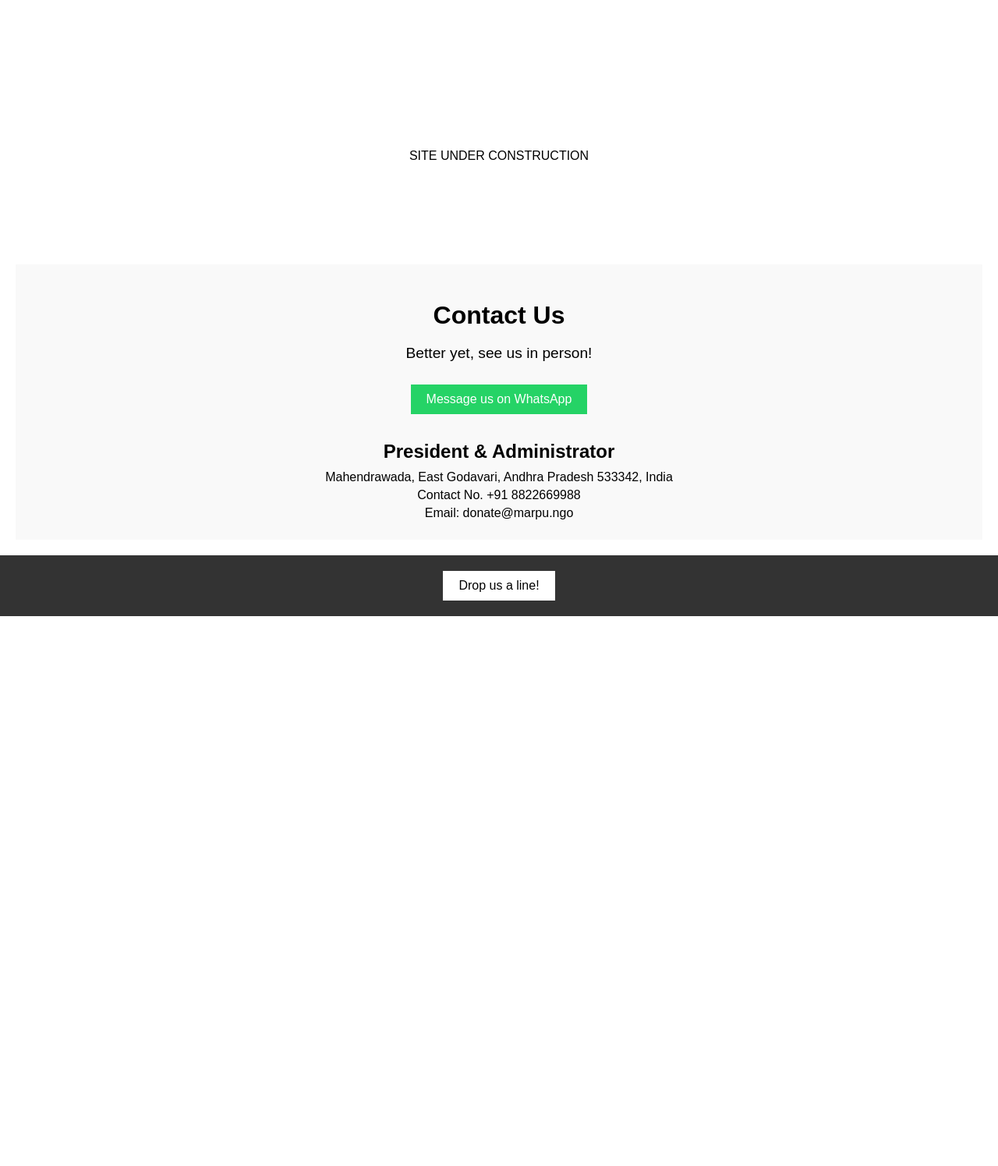
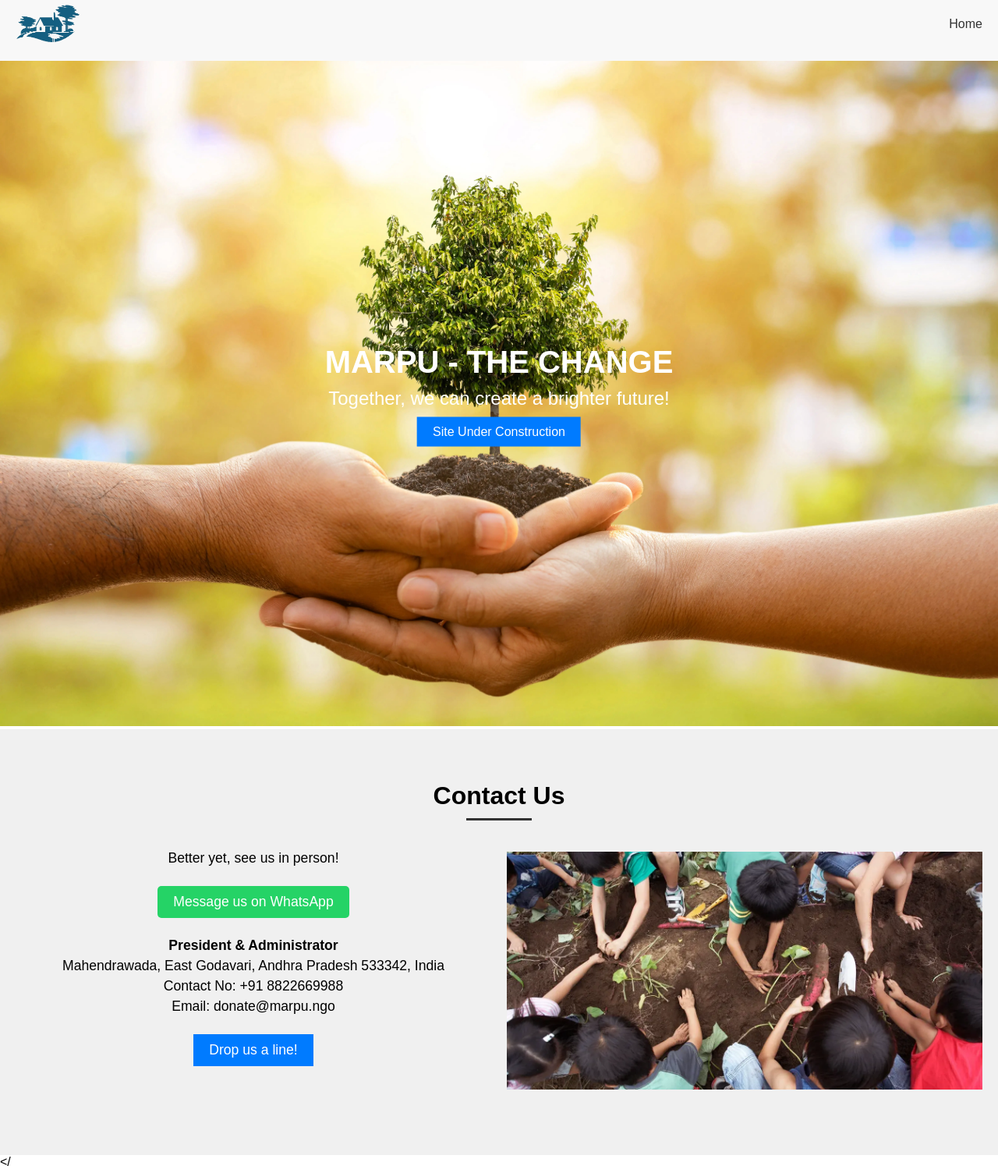
Before and after one commit to ASKHOPE/marpu, a plain HTML site: page index.html in a window 1280 px wide. Shown: the part 16-1511 px from the top of the page at 78% size. Before the commit the page ends 806 px from the top, so only its background shows below. Drawn offline with Linux system fonts and the light colour scheme.

Commit message:
complete check favicon

```diff
--- a/index.html
+++ b/index.html
@@ -1,34 +1,56 @@
 <!DOCTYPE html>
 <html lang="en">
+
 <head>
     <meta charset="UTF-8">
     <meta name="viewport" content="width=device-width, initial-scale=1.0">
     <title>MARPU - The Change</title>
     <link rel="stylesheet" href="styles.css">
+    <link rel="apple-touch-icon" sizes="180x180" href="/apple-touch-icon.png">
+    <link rel="icon" type="image/png" sizes="32x32" href="/favicon-32x32.png">
+    <link rel="icon" type="image/png" sizes="16x16" href="/favicon-16x16.png">
+    <link rel="icon" href="favicon.ico" type="image/x-icon">
+    <link rel="manifest" href="/site.webmanifest">
 </head>
+
 <body>
     <header>
-        <div class="hero">
-            <h1>MARPU - THE CHANGE</h1>
-            <p>Together, we can create a brighter future!</p>
-            <button class="construction-btn">SITE UNDER CONSTRUCTION</button>
+        <div class="logo">
+            <img src="logo.webp" alt="Logo">
         </div>
+        <nav>
+            <ul>
+                <li><a href="#">Home</a></li>
+            </ul>
+        </nav>
     </header>
     <main>
-        <section class="contact-us">
-            <h2>Contact Us</h2>
-            <p>Better yet, see us in person!</p>
-            <button class="whatsapp-btn">Message us on WhatsApp</button>
-            <div class="contact-info">
-                <h3>President & Administrator</h3>
-                <p>Mahendrawada, East Godavari, Andhra Pradesh 533342, India</p>
-                <p>Contact No. +91 8822669988</p>
-                <p>Email: donate@marpu.ngo</p>
+        <section class="hero">
+            <img src="helpinghands.webp"
+                alt="Hero Image https://www.vecteezy.com/free-photos/helping-others >Helping Others Stock photos by Vecteezy">
+            <div class="hero-text">
+                <h1>MARPU - THE CHANGE</h1>
+                <p>Together, we can create a brighter future!</p>
+                <button>Site Under Construction</button>
             </div>
         </section>
-    </main>
-    <footer>
-        <button class="drop-line-btn">Drop us a line!</button>
-    </footer>
-</body>
-</html>
+        <section class="contact">
+            <h2>Contact Us</h2>
+            <div class="contact-grid">
+                <div class="contact-details">
+                    <p>Better yet, see us in person!</p>
+                    <a href="https://wa.me/918822669988" class="whatsapp-button">Message us on WhatsApp</a>
+                    <div>
+                        <p><strong>President & Administrator</strong></p>
+                        <p>Mahendrawada, East Godavari, Andhra Pradesh 533342, India</p>
+                        <p>Contact No: +91 8822669988</p>
+                        <p>Email: donate@marpu.ngo</p>
+                    </div>
+                    <button class="contact-button">Drop us a line!</button>
+                </div>
+                <div class="contact-image">
+                    <img src="plantingfuture.webp" alt="Contact Image">
+                </div>
+            </div>
+        </section>
+        </
--- a/styles.css
+++ b/styles.css
@@ -5,89 +5,156 @@ body {
     box-sizing: border-box;
 }
 
-header .hero {
-    background-image: url('header-image.jpg');
-    background-size: cover;
-    background-position: center;
-    color: white;
-    text-align: center;
-    padding: 100px 20px;
+header {
+    display: flex;
+    justify-content: space-between;
+    align-items: center;
+    padding: 20px;
+    background-color: #f8f8f8;
 }
 
-.hero h1 {
+header .logo img {
+    max-height: 50px;
+}
+
+nav ul {
+    list-style: none;
+    margin: 0;
+    padding: 0;
+}
+
+nav ul li {
+    display: inline;
+    margin-left: 20px;
+}
+
+nav ul li a {
+    text-decoration: none;
+    color: #333;
+}
+
+.hero {
+    position: relative;
+    text-align: center;
+    color: white;
+}
+
+.hero img {
+    width: 100%;
+    height: auto;
+}
+
+.hero-text {
+    position: absolute;
+    top: 50%;
+    left: 50%;
+    transform: translate(-50%, -50%);
+    text-align: center;
+}
+
+.hero-text h1 {
     font-size: 2.5em;
     margin: 0;
 }
 
-.hero p {
-    font-size: 1.2em;
-    margin: 10px 0 20px;
-}
-
-.construction-btn {
-    background-color: white;
-    color: black;
-    border: none;
-    padding: 10px 20px;
-    cursor: pointer;
-    font-size: 1em;
-}
-
-main {
-    padding: 20px;
-}
-
-.contact-us {
-    text-align: center;
-    padding: 20px;
-    background-color: #f9f9f9;
-}
-
-.contact-us h2 {
-    font-size: 2em;
-    margin-bottom: 10px;
-}
-
-.contact-us p {
-    font-size: 1.2em;
-}
-
-.whatsapp-btn {
-    background-color: #25D366;
-    color: white;
-    border: none;
-    padding: 10px 20px;
-    cursor: pointer;
-    font-size: 1em;
+.hero-text p {
+    font-size: 1.5em;
     margin: 10px 0;
 }
 
-.contact-info {
+.hero-text button {
+    padding: 10px 20px;
+    font-size: 1em;
+    color: #fff;
+    background-color: #007bff;
+    border: none;
+    cursor: pointer;
+}
+
+.contact {
+    padding: 40px 20px;
+    background-color: #f0f0f0;
+    text-align: center;
+}
+
+.contact h2 {
+    font-size: 2em;
+    margin-bottom: 20px;
+    position: relative;
+    display: inline-block;
+}
+
+.contact h2::after {
+    content: '';
+    display: block;
+    width: 50%;
+    height: 3px;
+    background: #333;
+    margin: 10px auto 0;
+}
+
+.contact-grid {
+    display: grid;
+    grid-template-columns: 1fr 1fr;
+    grid-template-rows: auto auto auto;
+    gap: 20px;
+    align-items: start;
+}
+
+div.contact-details{
+    text-align:center;
+    align-self: center;
+}
+.contact-details {
+    grid-column: 1 / 2;
+    text-align: left;
+    font-size: 1.1em;
+}
+
+.contact-details p {
+    margin: 5px 0;
+}
+
+.whatsapp-button {
+    display: inline-block;
+    padding: 10px 20px;
+    font-size: 1em;
+    color: #fff;
+    background-color: #25d366;
+    border: none;
+    border-radius: 5px;
+    text-decoration: none;
+    margin: 20px 0;
+}
+
+.contact-button {
+    display: inline-block;
+    padding: 10px 20px;
+    font-size: 1em;
+    color: #fff;
+    background-color: #007bff;
+    border: none;
+    cursor: pointer;
+    margin: 20px 0;
+}
+
+.contact-image {
+    grid-column: 2 / 3;
+}
+
+.contact img {
+    width: 100%;
+    height: auto;
     margin-top: 20px;
 }
 
-.contact-info h3 {
-    font-size: 1.5em;
-    margin-bottom: 10px;
+@media (max-width: 768px) {
+    .contact-grid {
+        grid-template-columns: 1fr;
+        grid-template-rows: auto auto;
+    }
+
+    .contact-image {
+        grid-column: 1 / 2;
+    }
 }
-
-.contact-info p {
-    font-size: 1em;
-    margin: 5px 0;
-}
-
-footer {
-    text-align: center;
-    padding: 20px;
-    background-color: #333;
-    color: white;
-}
-
-.drop-line-btn {
-    background-color: white;
-    color: black;
-    border: none;
-    padding: 10px 20px;
-    cursor: pointer;
-    font-size: 1em;
-}
```
Also changed, not shown: android-chrome-192x192.png (added), android-chrome-512x512.png (added), apple-touch-icon.png (added), favicon-16x16.png (added), favicon-32x32.png (added), favicon.ico (added), helpinghands.webp (added), logo.webp (added), plantingfuture.webp (added), site.webmanifest (added).
